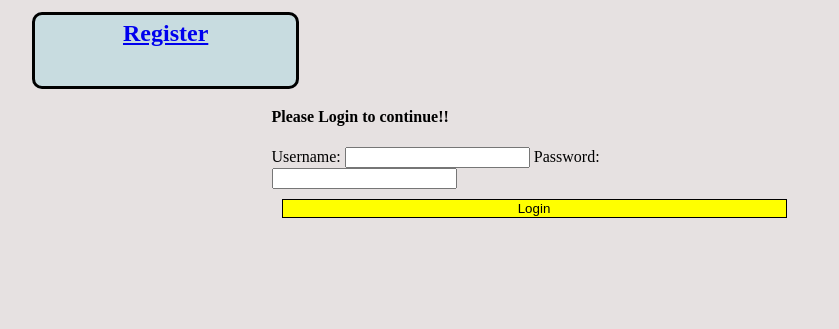
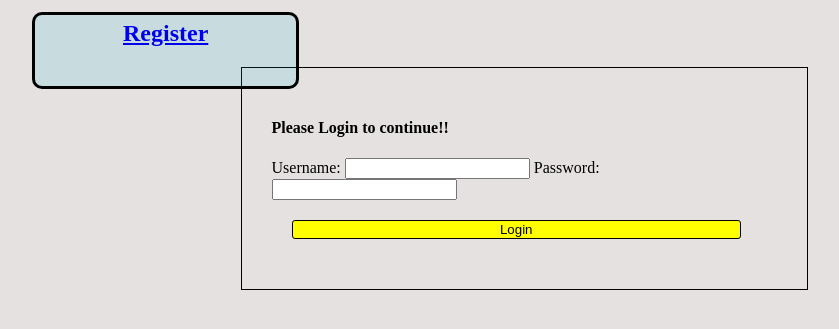
Before and after one commit to suzatakc/fashion-store, a PHP site: page / in a window 1280 px wide. Shown: the top 329 px of the page, without its empty margins (116-955 px from the left). Run offline with PHP 8.4, Linux system fonts and the light colour scheme.

Commit message:
changed css

```diff
--- a/css/styles.css
+++ b/css/styles.css
@@ -1,20 +1,23 @@
-.container {
+git .container {
 	width: 100%;
 	background-color: #e6e1e1;
 	padding: 20px 0;
 }
 .form-container{
-	margin: 0 auto;
-	min-height: 20px;
-	width: 505px;
+	margin: 17px auto;
+    min-height: 20px;
+    width: 505px;
+    border: 1px solid;
+    padding: 30px;
 }
 
 .btn-submit{
-	width: 100%;
-	background-color:yellow;
-	color: black;
-	border:1px solid;
-	margin: 10px;
+	width: 89%;
+    background-color: yellow;
+    color: black;
+    border: 1px solid;
+    margin: 20px;
+    border-radius: 3px;
 }
 
 body{
```
